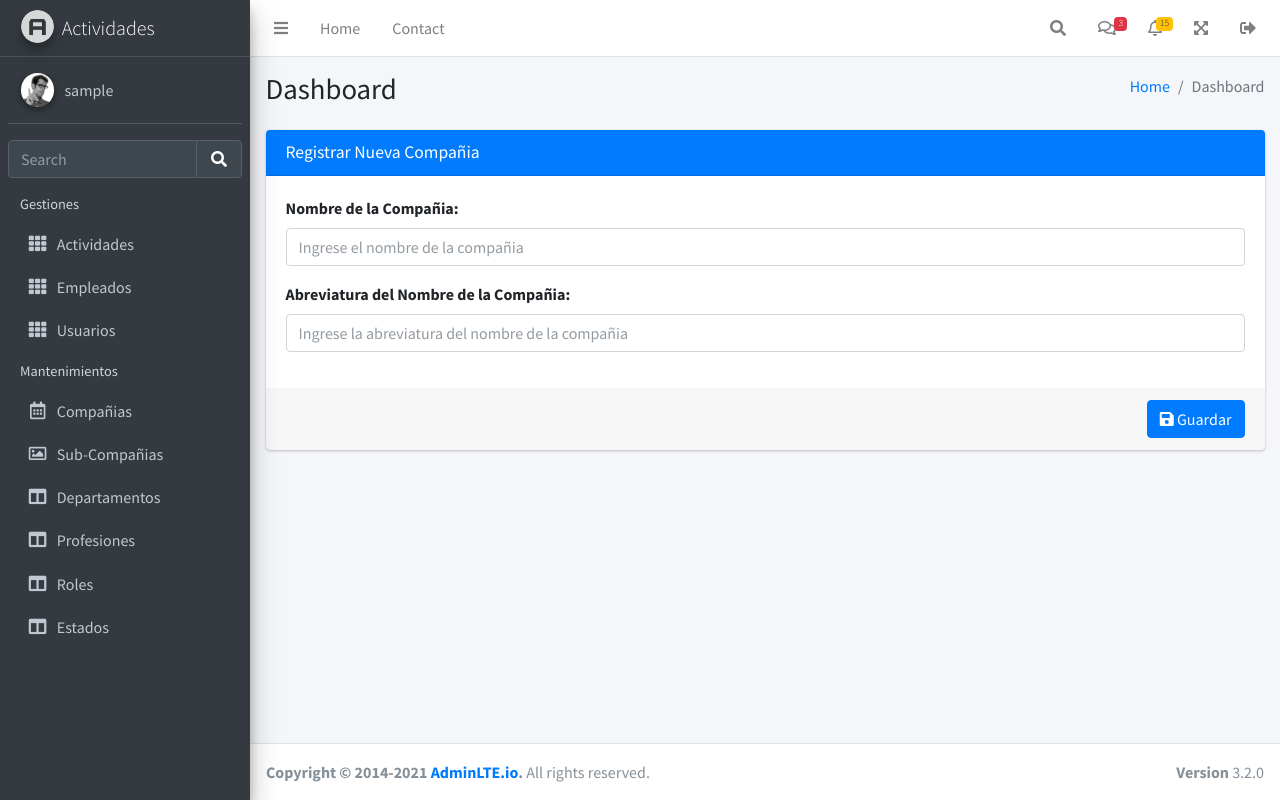
After one commit to andresgc04/Registrar_Actividades, a PHP site: page /Registrar_Actividades/view/NewCompany/index.php in a window 1280 px wide. The commit adds this page. Run offline with PHP 8.4, Linux system fonts and the light colour scheme; the visitor is signed in with stand-in values (Sample User, id 1); some libraries are stand-ins or nearby versions.

Commit message:
Maquetar Vista del listado y registro de las companias, como por igual agregar sus funcionalidades y mostrar el user name en el sidebar

```diff
--- a/controller/CompaniesController.php
+++ b/controller/CompaniesController.php
@@ -5,8 +5,8 @@ require_once("../models/Companies.php");
 $companies = new Companies();
 
 switch ($_GET["op"]){
-    case "insert":
-        $companies -> insert_companies($_POST[""], $_POST[""],$_POST[""]);
+    case "insert_company":
+        $companies -> insert_companies($_POST["companyName"], $_POST["abbreviationCompany"]);
         break;
     case "list_companies":
         $datas = $companies ->list_companies();
--- a/view/HomeCompanies/index.php
+++ b/view/HomeCompanies/index.php
@@ -35,7 +35,7 @@
                 <div class="container-fluid">
                     <section class="mt-2 mb-3">
                         <div class="d-flex justify-content-end">
-                            <button type="button" class="btn btn-primary"><i class="fas fa-plus-circle"></i> Nueva Compañia</button>
+                            <button id="goNewCompanyBtn" type="button" class="btn btn-primary"><i class="fas fa-plus-circle"></i> Nueva Compañia</button>
                         </div>
                     </section>
                     <!-- Main row -->
--- a/view/MainHead/head.php
+++ b/view/MainHead/head.php
@@ -22,3 +22,6 @@
   <link rel="stylesheet" href="../../public/adminlte/plugins/daterangepicker/daterangepicker.css">
   <!-- summernote -->
   <link rel="stylesheet" href="../../public/adminlte/plugins/summernote/summernote-bs4.min.css">
+  <!--sweetalert2-->
+  <link rel="stylesheet" href="../../public/adminlte/plugins/sweetalert2/sweetalert2.css">
+  <link rel="stylesheet" href="../../public/adminlte/plugins/sweetalert2-theme-bootstrap-4/bootstrap-4.css">
--- a/view/MainJs/js.php
+++ b/view/MainJs/js.php
@@ -47,3 +47,8 @@
 <!--<script src="../../public/adminlte/dist/js/demo.js"></script>-->
 <!-- AdminLTE dashboard demo (This is only for demo purposes) -->
 <script src="../../public/adminlte/dist/js/pages/dashboard.js"></script>
+<!-- jquery-validation -->
+<script src="../../public/adminlte/plugins/jquery-validation/jquery.validate.min.js"></script>
+<script src="../../public/adminlte/plugins/jquery-validation/additional-methods.min.js"></script>
+<!-- Sweetalert-->
+<script src="../../public/adminlte/plugins/sweetalert2/sweetalert2.all.js"></script>
--- a/view/MainSidebar/sidebar.php
+++ b/view/MainSidebar/sidebar.php
@@ -14,7 +14,7 @@
           <img src="../../public/adminlte/dist/img/user2-160x160.jpg" class="img-circle elevation-2" alt="User Image">
         </div>
         <div class="info">
-          <a href="#" class="d-block">Alexander Pierce</a>
+          <a href="#" class="d-block"><?php echo $_SESSION["User_Name"]; ?></a>
         </div>
       </div>
 
--- /dev/null
+++ b/view/NewCompany/index.php
@@ -0,0 +1,99 @@
+<?php
+require_once("../../config/connection.php");
+if(isset($_SESSION["User_ID"])){
+?>
+<!DOCTYPE html>
+<html lang="en">
+
+<head>
+    <meta charset="UTF-8">
+    <meta http-equiv="X-UA-Compatible" content="IE=edge">
+    <meta name="viewport" content="width=device-width, initial-scale=1.0">
+    <title>Registrar Actividades | Dashboard</title>
+    <?php require_once("../MainHead/head.php"); ?>
+</head>
+
+<body class="hold-transition sidebar-mini layout-fixed">
+    <!--Wrapper Start-->
+    <div class="wrapper">
+
+        <!--Preloader Start-->
+        <?php require_once("../MainPreloader/preloader.php"); ?>
+        <!--Preloader End-->
+
+        <!--Navbar Start-->
+        <?php require_once("../MainNav/nav.php"); ?>
+        <!--Navbar End-->
+
+        <!--Sidebar Start-->
+        <?php require_once("../MainSidebar/sidebar.php"); ?>
+        <!--Sidebar End-->
+
+        <div class="content-wrapper">
+            <!--Content Header Start-->
+            <?php require_once("../MainHeader/header.php"); ?>
+            <!--Content Header End-->
+
+            <!--Main Content Start-->
+            <section class="content">
+                <div class="container-fluid">
+                    <!-- Main row -->
+                    <div class="row">
+                        <!-- Left col -->
+                        <div class="col-xl-12 col-lg-12 col-md-12 col-sm-12">
+                            <!-- jquery validation -->
+                            <div class="card card-primary">
+                                <div class="card-header">
+                                    <h3 class="card-title">Registrar Nueva Compañia</h3>
+                                </div>
+                                <!-- /.card-header -->
+                                <!-- form start -->
+                                <form id="companyForm" method="POST">
+                                    <div class="card-body">
+                                        <div class="form-group">
+                                            <label for="companyName">Nombre de la Compañia:</label>
+                                            <input type="text" id="companyName" name="companyName" class="form-control" placeholder="Ingrese el nombre de la compañia">
+                                        </div>
+                                        <div class="form-group">
+                                            <label for="abbreviationCompany">Abreviatura del Nombre de la Compañia:</label>
+                                            <input type="text" id="abbreviationCompany" name="abbreviationCompany" class="form-control" placeholder="Ingrese la abreviatura del nombre de la compañia">
+                                        </div>
+                                    </div>
+                                    <!-- /.card-body -->
+                                    <div class="card-footer">
+                                        <div class="d-flex justify-content-end">
+                                            <button type="submit" class="btn btn-primary"><i class="fas fa-save"></i> Guardar</button>
+                                        </div>
+                                    </div>
+                                </form>
+                            </div>
+                            <!-- /.card -->
+                        </div>
+                        <!-- /.Left col -->
+                    </div>
+                    <!-- /.row (main row) -->
+                </div><!-- /.container-fluid -->
+            </section>
+            <!--Main Content End-->
+        </div>
+        <!--Footer Start-->
+        <?php require_once("../MainFooter/footer.php"); ?>
+        <!--Footer End-->
+
+        <!--Control Sidebar Start-->
+        <?php require_once("../MainControlSidebar/controlsidebar.php"); ?>
+        <!--Control Sidebar End-->
+    </div>
+    <!--Wrapper End-->
+
+    <?php require_once("../MainJs/js.php"); ?>
+    <script type="text/javascript" src="new_company.js"></script>
+</body>
+</html>
+<?php
+}
+else
+{
+    header("Location:".Connect::route()."index.php");
+}
+?>
--- /dev/null
+++ b/view/NewCompany/new_company.js
@@ -0,0 +1,83 @@
+function init() {
+  $("#companyForm").on("submit", function (e) {
+    Save_Edit(e);
+  });
+}
+
+function Save_Edit(e) {
+  e.preventDefault();
+
+  var companyFormData = new FormData($("#companyForm")[0]);
+
+  $.ajax({
+    url: "../../controller/CompaniesController.php?op=insert_company",
+    type: "POST",
+    data: companyFormData,
+    contentType: false,
+    processData: false,
+    success: function (datas) {
+      $("#companyName").val("");
+      $("#abbreviationCompany").val("");
+      console.log(datas);
+      Swal.fire({
+        position: "top-end",
+        icon: "success",
+        title: "Your work has been saved",
+        showConfirmButton: false,
+        timer: 1500,
+        timerProgressBar: true,
+        didOpen : (toast) => {
+            function goHomeCompanies () {
+                window.location.href="../HomeCompanies/";
+            }
+            toast.addEventListener("click", goHomeCompanies)
+        }
+      });
+    },
+    error: function (datos) {
+      console.log(datos);
+    },
+  });
+}
+
+$(function () {
+  $.validator.setDefaults({
+    submitHandler: function () {
+      init();
+    },
+  });
+  $("#companyForm").validate({
+    rules: {
+      companyName: {
+        required: true,
+        minlength: 1,
+      },
+      abbreviationCompany: {
+        required: true,
+        minlength: 1,
+      },
+    },
+    messages: {
+      companyName: {
+        required: "Porfavor ingrese el nombre de la compañia",
+        minlength: "El nombre de la compañia debe ser mayor de 1 caracter.",
+      },
+      abbreviationCompany: {
+        required: "Porfavor ingrese la abreviatura del nombre de la compañia",
+        minlength:
+          "La abreviatura del nombre de la compañia debe ser mayor de 1 caracter.",
+      },
+    },
+    errorElement: "span",
+    errorPlacement: function (error, element) {
+      error.addClass("invalid-feedback");
+      element.closest(".form-group").append(error);
+    },
+    highlight: function (element, errorClass, validClass) {
+      $(element).addClass("is-invalid");
+    },
+    unhighlight: function (element, errorClass, validClass) {
+      $(element).removeClass("is-invalid");
+    },
+  });
+});
```
Also changed, not shown: models/Companies.php (+16 -14 lines), view/HomeCompanies/home_companies.js (+8 -0 lines).
